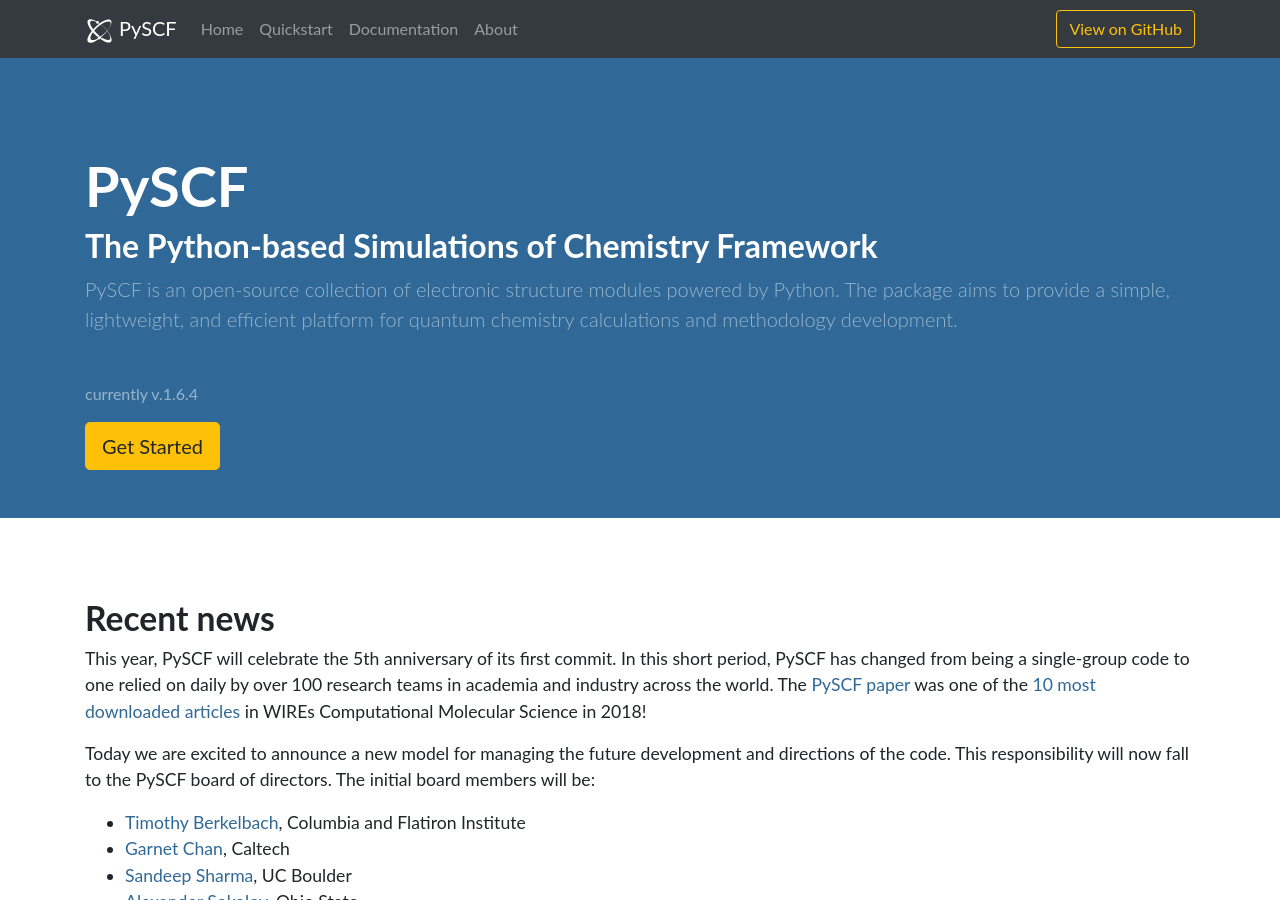
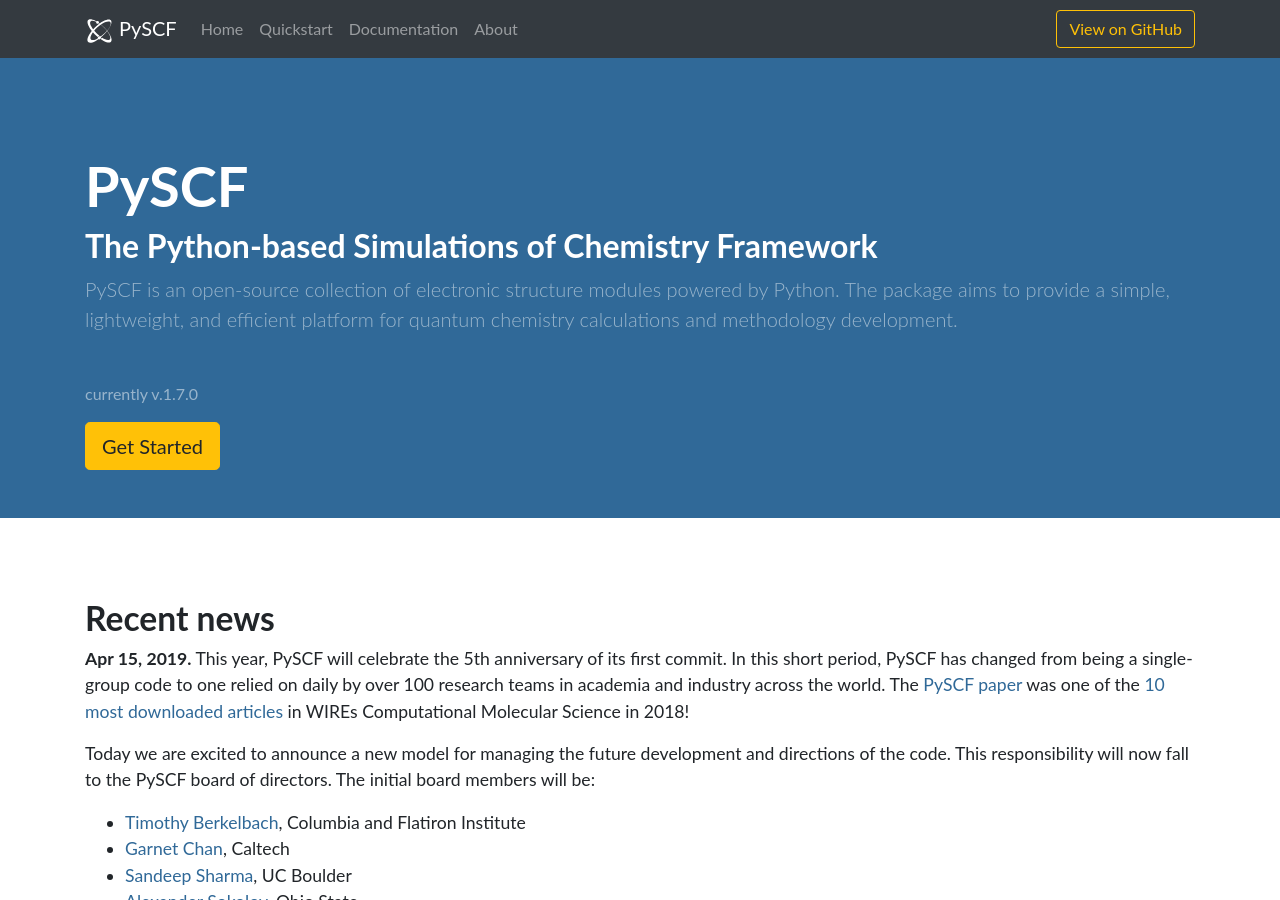
Before and after one commit to pyscf/pyscf.github.io-v1, a Jekyll site: the page built from index.md, in a window 1280 px wide and 900 px high. Built offline with Jekyll 4.4.1, drawn with Linux system fonts in a browser that asks for light colours; some of the changed text lies outside the part shown.

Commit message:
Update dates and version number

```diff
--- a/_includes/banner.html
+++ b/_includes/banner.html
@@ -8,7 +8,7 @@
       of electronic structure modules powered by Python.  The package aims
       to provide a simple, lightweight, and efficient platform for quantum
       chemistry calculations and methodology development.</p>
-      <p class="text-white-50">currently v.1.6.4</p>
+      <p class="text-white-50">currently v.1.7.0</p>
       <a class="btn btn-warning btn-lg" href="quickstart.html">Get Started</a>
     </div>
   </div>
--- a/_includes/footer.html
+++ b/_includes/footer.html
@@ -1,6 +1,6 @@
 <footer class="py-5 bg-dark">
 <div class="container">
-  <p class="m-0 text-center text-white">&copy; 2019 The PySCF Foundation</p>
+  <p class="m-0 text-center text-white">&copy; 2020 The PySCF Foundation</p>
 </div>
 <!-- /.container -->
 </footer>
--- a/index.md
+++ b/index.md
@@ -5,7 +5,7 @@ title: PySCF
 
 # Recent news
 
-This year, PySCF will celebrate the 5th anniversary of its first commit. In this
+**Apr 15, 2019.** This year, PySCF will celebrate the 5th anniversary of its first commit. In this
 short period, PySCF has changed from being a single-group code to one relied on
 daily by over 100 research teams in academia and industry across the world.  The
 [PySCF paper](https://onlinelibrary.wiley.com/doi/abs/10.1002/wcms.1340) was one
```
